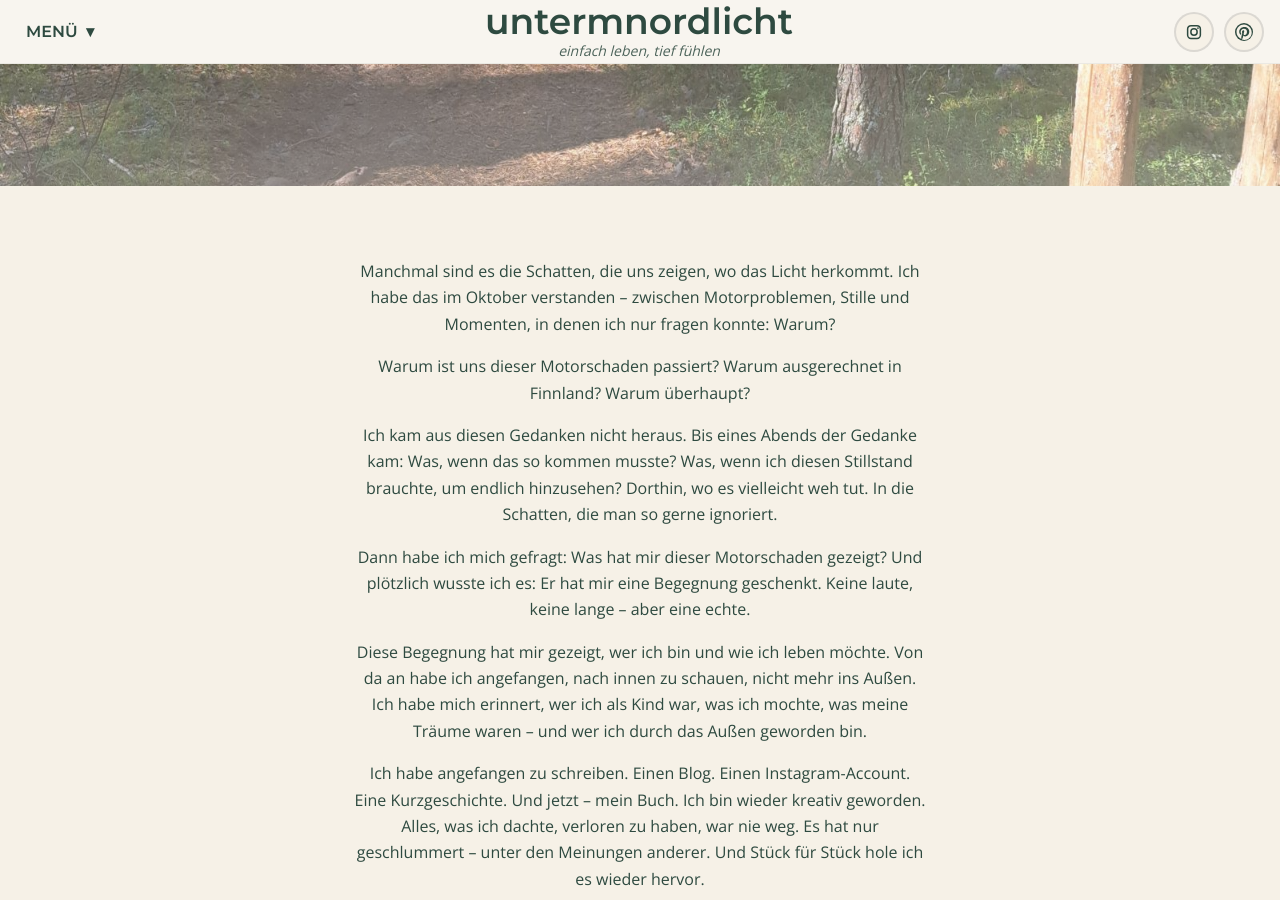
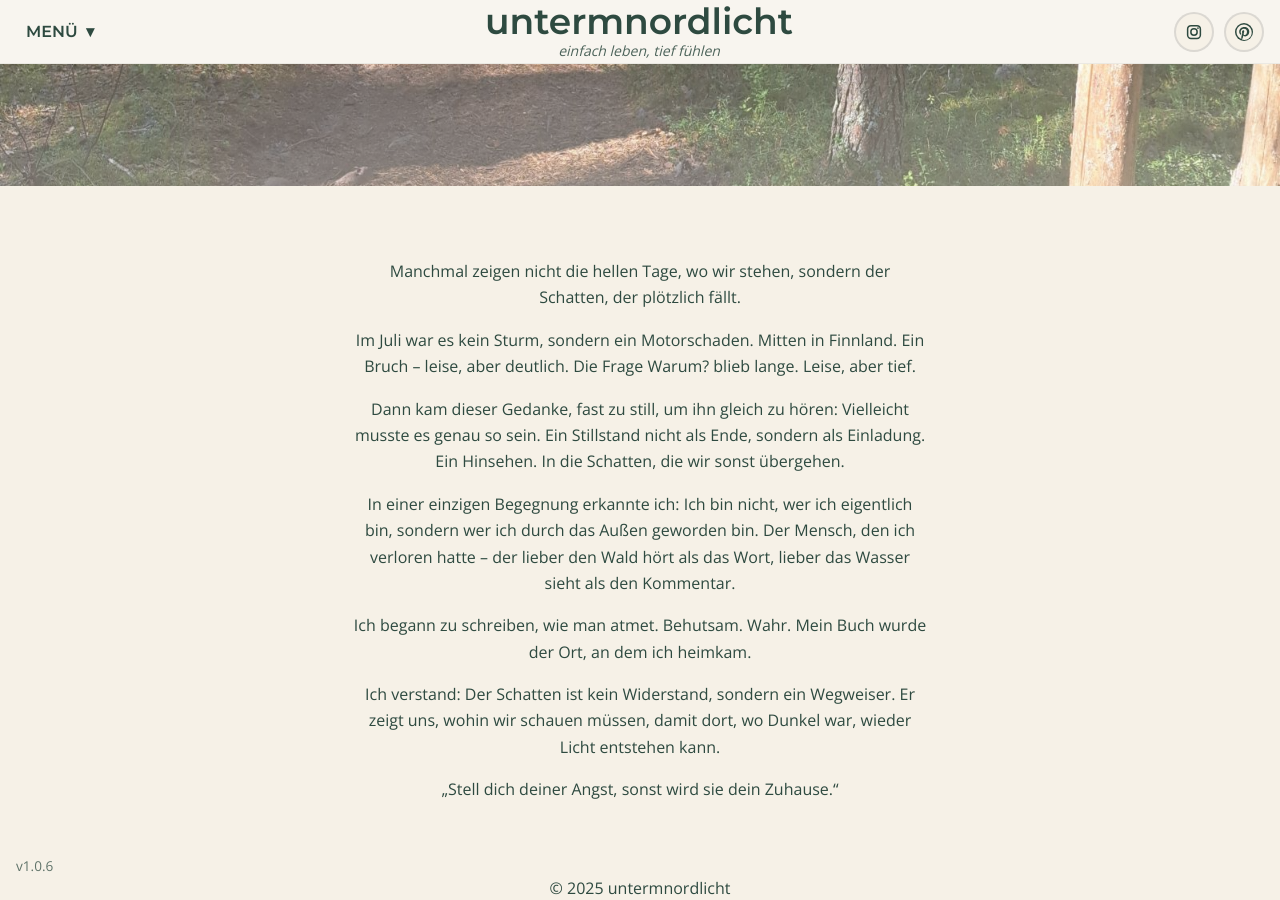
Before and after one commit to untermnordlicht/untermnordlicht, a Jekyll site: the page built from _posts/2025-11-02-das-licht-in-dem-schatten.md, in a window 1280 px wide and 900 px high, scrolled down 418 px. Built offline with Jekyll 4.4.1, drawn with Linux system fonts in a browser that asks for light colours; some of the changed text lies outside the part shown.

Commit message:
Update 2025-11-02-das-licht-in-dem-schatten.md

```diff
--- a/_posts/2025-11-02-das-licht-in-dem-schatten.md
+++ b/_posts/2025-11-02-das-licht-in-dem-schatten.md
@@ -6,46 +6,36 @@ permalink: /blog/das-licht-in-dem-schatten/
 image: /assets/blog/2025-10-18-Warum-Finnland/Das-Licht-in-dem-Schatten.jpg
 description: "Das Licht in dem Schatten"
 ---
-Manchmal sind es die Schatten, die uns zeigen, wo das Licht herkommt.
-Ich habe das im Oktober verstanden – zwischen Motorproblemen, Stille und Momenten, in denen ich nur fragen konnte: Warum?
+Manchmal zeigen nicht die hellen Tage, wo wir stehen,
+sondern der Schatten, der plötzlich fällt.
 
-Warum ist uns dieser Motorschaden passiert?
-Warum ausgerechnet in Finnland?
-Warum überhaupt?
+Im Juli war es kein Sturm, sondern ein Motorschaden.
+Mitten in Finnland.
+Ein Bruch – leise, aber deutlich.
+Die Frage Warum? blieb lange. Leise, aber tief.
 
-Ich kam aus diesen Gedanken nicht heraus.
-Bis eines Abends der Gedanke kam:
-Was, wenn das so kommen musste?
-Was, wenn ich diesen Stillstand brauchte, um endlich hinzusehen?
-Dorthin, wo es vielleicht weh tut.
-In die Schatten, die man so gerne ignoriert.
+Dann kam dieser Gedanke, fast zu still, um ihn gleich zu hören:
+Vielleicht musste es genau so sein.
+Ein Stillstand nicht als Ende, sondern als Einladung.
+Ein Hinsehen.
+In die Schatten, die wir sonst übergehen.
 
-Dann habe ich mich gefragt:
-Was hat mir dieser Motorschaden gezeigt?
-Und plötzlich wusste ich es:
-Er hat mir eine Begegnung geschenkt.
-Keine laute, keine lange – aber eine echte.
+In einer einzigen Begegnung erkannte ich:
+Ich bin nicht, wer ich eigentlich bin,
+sondern wer ich durch das Außen geworden bin.
+Der Mensch, den ich verloren hatte –
+der lieber den Wald hört als das Wort,
+lieber das Wasser sieht als den Kommentar.
 
-Diese Begegnung hat mir gezeigt, wer ich bin und wie ich leben möchte.
-Von da an habe ich angefangen, nach innen zu schauen, nicht mehr ins Außen.
-Ich habe mich erinnert, wer ich als Kind war, was ich mochte, was meine Träume waren –
-und wer ich durch das Außen geworden bin.
+Ich begann zu schreiben,
+wie man atmet.
+Behutsam. Wahr.
+Mein Buch wurde der Ort,
+an dem ich heimkam.
 
-Ich habe angefangen zu schreiben.
-Einen Blog. Einen Instagram-Account. Eine Kurzgeschichte. Und jetzt – mein Buch.
-Ich bin wieder kreativ geworden.
-Alles, was ich dachte, verloren zu haben, war nie weg.
-Es hat nur geschlummert – unter den Meinungen anderer.
-Und Stück für Stück hole ich es wieder hervor.
-
-Ich habe gelernt, die Schatten nicht zu fürchten.
-Wenn man die Blickrichtung ändert,
-scheint selbst dort, wo Schatten waren, plötzlich Licht.
-
-Es liegt an uns, wie wir sie betrachten.
-Der Schatten ist kein Feind –
-er ist ein Wegweiser.
-Er zeigt uns, wo wir hinsehen dürfen,
-damit auch er irgendwann leuchten kann.
+Ich verstand:
+Der Schatten ist kein Widerstand, sondern ein Wegweiser.
+Er zeigt uns, wohin wir schauen müssen,
+damit dort, wo Dunkel war, wieder Licht entstehen kann.
 
 > „Stell dich deiner Angst, sonst wird sie dein Zuhause.“
```
